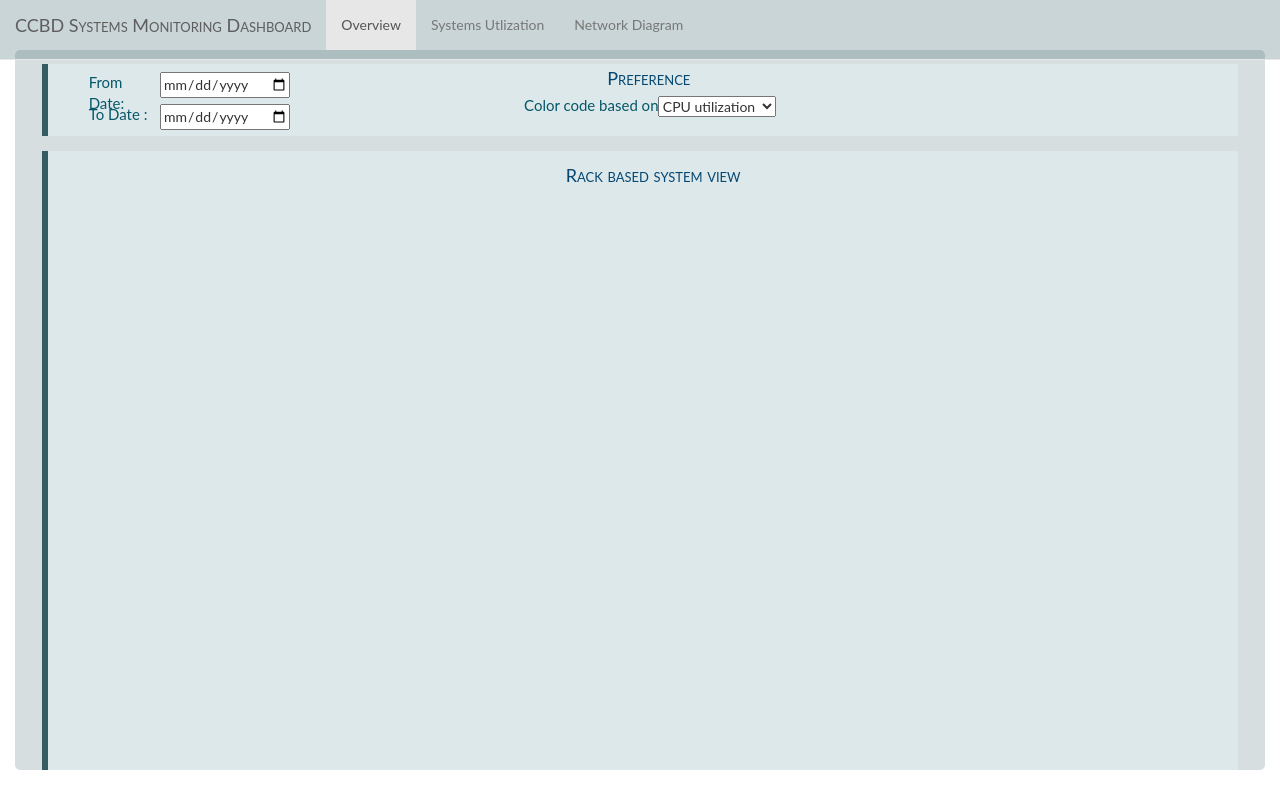
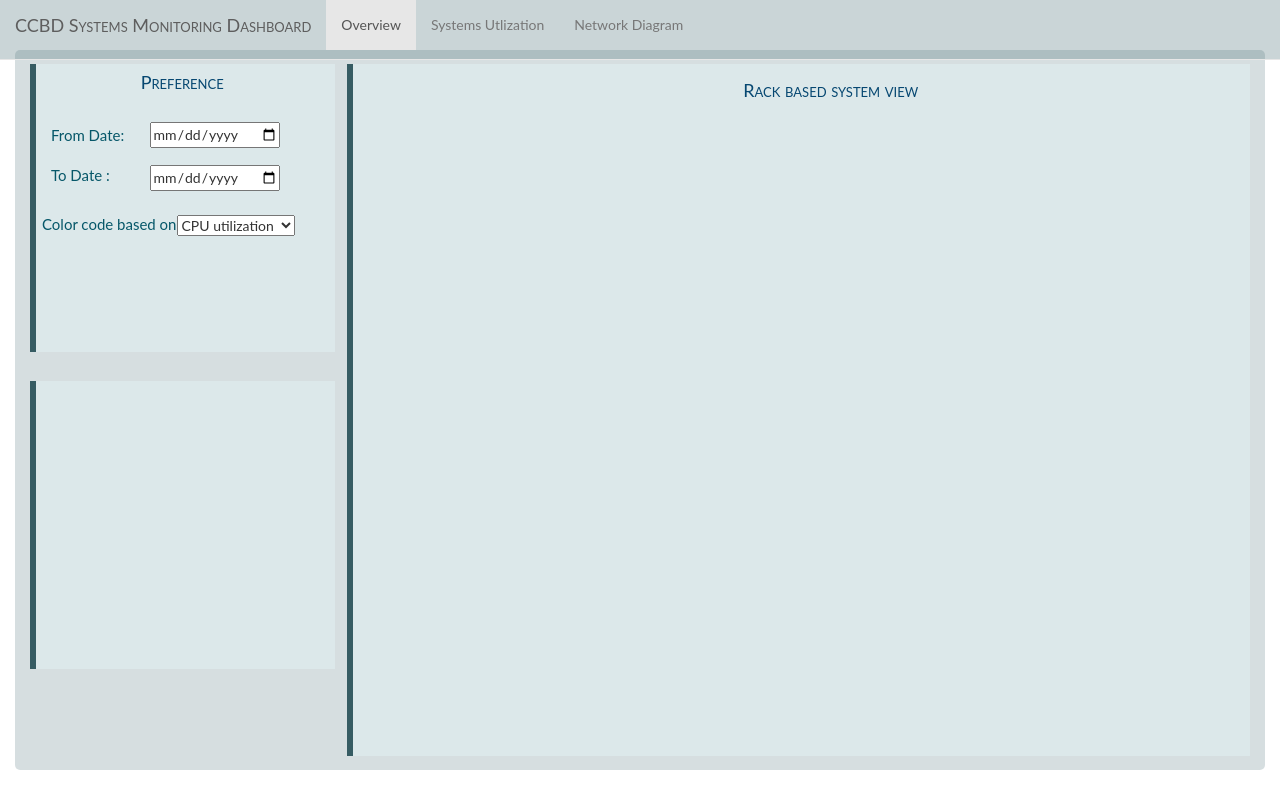
Before and after one commit to SofDevs-Do/R-LMON, a Python web app: template web_frontend/templates/index.html in a window 1280 px wide. Run offline with Jinja, Linux system fonts and the light colour scheme; the template is opened without the code that fills it, so the values that code supplies are empty; some libraries are stand-ins or nearby versions.

Commit message:
Layout changes made to frontend overwiew page.

```diff
--- a/web_frontend/static/css/rlmon_stylesheet.css
+++ b/web_frontend/static/css/rlmon_stylesheet.css
@@ -43,19 +43,29 @@ label {
 .preferences-div {
     position: relative;
     top: 2%;
-    left: 1%;
-    height: 10%;
-    width: 98%;
+    left: 0%;
+    height: 40%;
+    width: 25%;
+    border-left: 6px solid hsla(190,30%,30%, 1);
+    background-color: hsla(190,30%,90%,0.8);
+}
+
+.stats-div {
+    position: relative;
+    top: 6%;
+    left: 0%;
+    height: 40%;
+    width: 25%;
     border-left: 6px solid hsla(190,30%,30%, 1);
     background-color: hsla(190,30%,90%,0.8);
 }
 
 .rack-based-view-div {
     position: relative;
-    top: 4%;
-    left: 1%;
-    height: 86%;
-    width: 98%;
+    top: -78%;
+    left: 26%;
+    height: 96%;
+    width: 74%;
     border-left: 6px solid hsla(190,30%,30%, 1);
     background-color: hsla(190,30%,90%,0.8);
 }
@@ -65,7 +75,7 @@ label {
     width: 20%;
     position: relative;
     top: 2%;
-    left: 47%;
+    left: 35%;
     color: #064771;
     font-size: 18px;
     font-variant: small-caps;
@@ -84,10 +94,10 @@ label {
 
 .color-criteria-div {
     height: 5%;
-    width: 25%;
+    width: 100%;
     position: relative;
-    top: 28%;
-    left: 40%;
+    top: 37%;
+    left: 2%;
 }
 
 .color-criteria-query {
@@ -110,10 +120,10 @@ label {
 }
 
 .from-date-div {
-    height: 35%;
-    width: 20%;
+    height: 20%;
+    width: 100%;
     position: relative;
-    top: -10%;
+    top: 0%;
     left: 3%;
 }
 
@@ -121,7 +131,7 @@ label {
     height: 100%;
     width: 30%;
     position: relative;
-    top: 0%;
+    top: 5%;
     left: 2%;
     font-size: 15px;
     font-family: "Lato",'Playfair Display', serif;
@@ -133,14 +143,14 @@ label {
     width: 60%;
     position: relative;
     top: -100%;
-    left: 32%;
+    left: 35%;
 }
 
 .to-date-div {
-    height: 30%;
-    width: 20%;
+    height: 20%;
+    width: 100%;
     position: relative;
-    top: 0%;
+    top: -5%;
     left: 3%;
 }
 
@@ -160,7 +170,7 @@ label {
     width: 60%;
     position: relative;
     top: -100%;
-    left: 32%;
+    left: 35%;
 }
 
 
--- a/web_frontend/templates/index.html
+++ b/web_frontend/templates/index.html
@@ -123,12 +123,15 @@
 	</div>
 	<div class="to-date-div">
 	  <div class="to-date-query">
-	    To Date      :
+	    To Date          :
 	  </div>
 	  <div class="to-date-input-div">
 	    <input type="date" id="to-date-input" name="to-date">
 	  </div>
 	</div>
+      </div>
+
+      <div class="stats-div">
       </div>
 
       <div class="rack-based-view-div">
```
